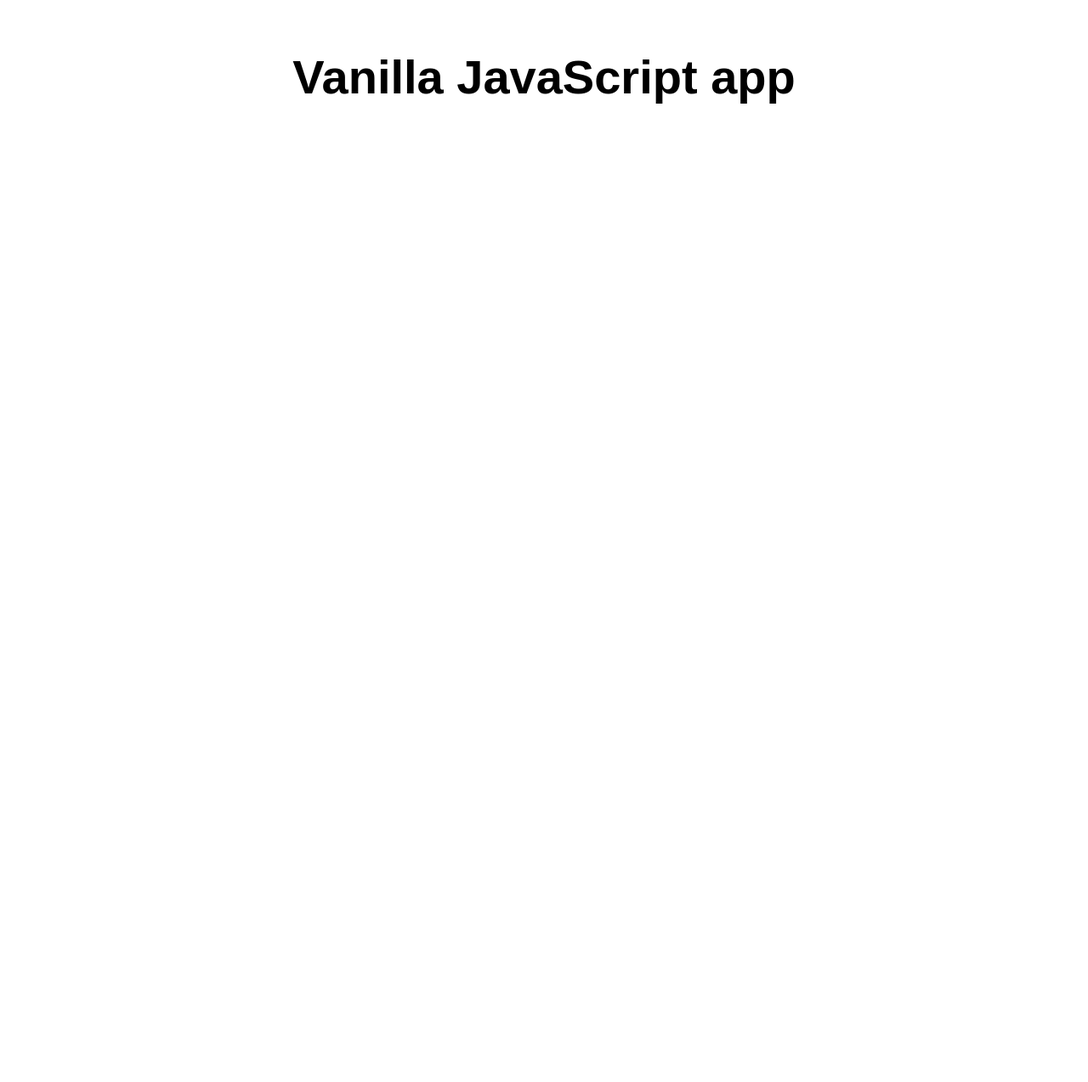
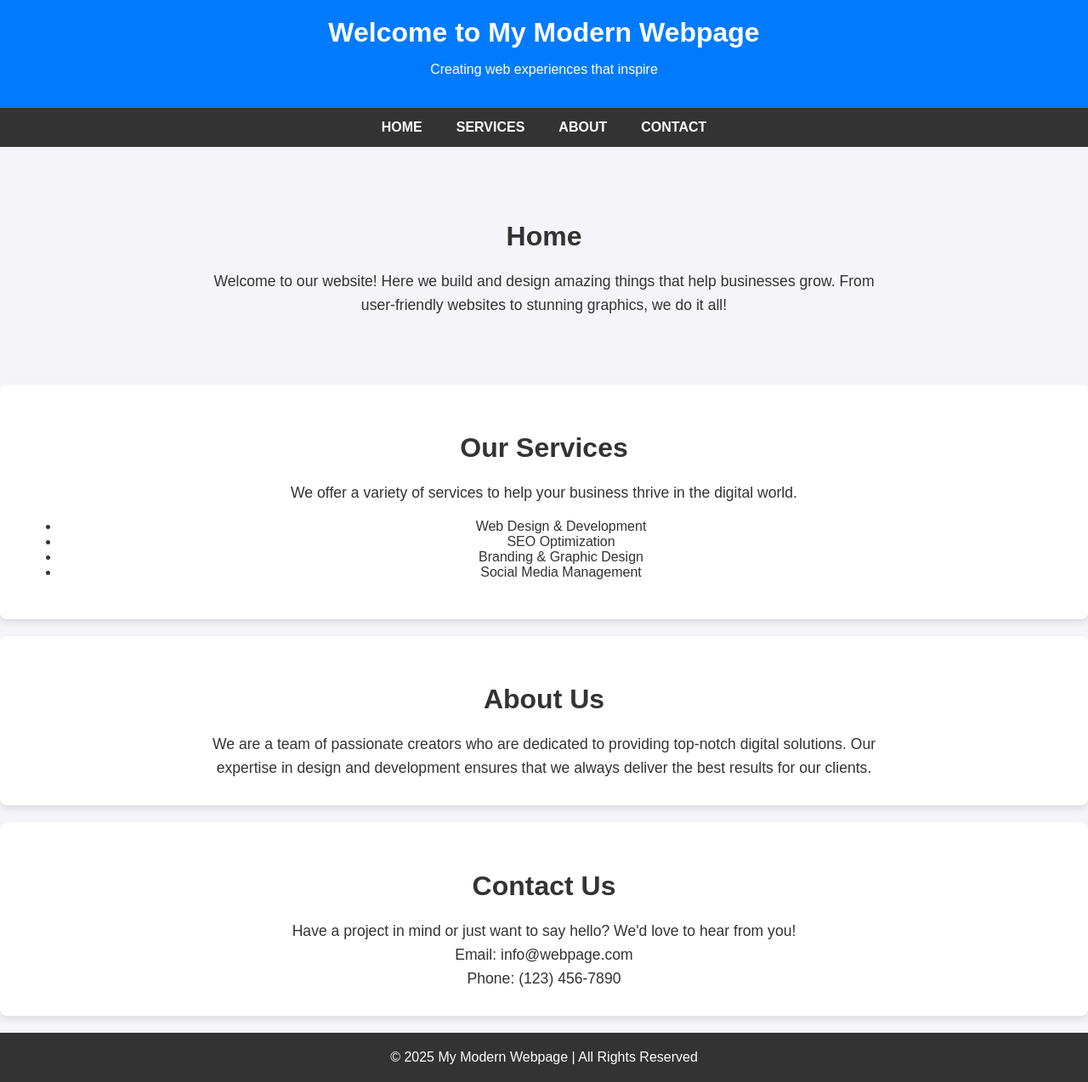
Before and after one commit to ShreeV4124/my-first-static-web-app, a website: page src/index.html in a window 1280 px wide. Shown: the whole page at 85% size. Before the commit the page ends 800 px from the top, so only its background shows below. Drawn offline with Linux system fonts and the light colour scheme.

Commit message:
Update index.html

```diff
--- a/src/index.html
+++ b/src/index.html
@@ -2,17 +2,151 @@
 <html lang="en">
 
 <head>
-  <meta charset="UTF-8">
-  <meta name="viewport" content="width=device-width, initial-scale=1.0">
-  <link rel="stylesheet" href="styles.css">
-  <title>Vanilla JavaScript App</title>
+    <meta charset="UTF-8">
+    <meta name="viewport" content="width=device-width, initial-scale=1.0">
+    <title>Modern Webpage</title>
+    <style>
+        body {
+            font-family: Arial, sans-serif;
+            margin: 0;
+            padding: 0;
+            background-color: #f4f4f9;
+            color: #333;
+        }
 
+        header {
+            background-color: #007bff;
+            color: white;
+            padding: 20px 0;
+            text-align: center;
+        }
+
+        header h1 {
+            margin: 0;
+        }
+
+        nav {
+            background-color: #333;
+            display: flex;
+            justify-content: center;
+        }
+
+        nav a {
+            color: white;
+            padding: 14px 20px;
+            text-decoration: none;
+            text-transform: uppercase;
+            font-weight: bold;
+            transition: background-color 0.3s;
+        }
+
+        nav a:hover {
+            background-color: #575757;
+        }
+
+        section {
+            padding: 60px 20px;
+            text-align: center;
+        }
+
+        section h2 {
+            font-size: 2em;
+            margin-bottom: 20px;
+        }
+
+        section p {
+            font-size: 1.1em;
+            line-height: 1.6;
+            max-width: 800px;
+            margin: 0 auto;
+        }
+
+        .services, .about, .contact {
+            background-color: #fff;
+            box-shadow: 0 4px 8px rgba(0, 0, 0, 0.1);
+            margin: 20px 0;
+            padding: 30px;
+            border-radius: 8px;
+        }
+
+        footer {
+            background-color: #333;
+            color: white;
+            padding: 20px;
+            text-align: center;
+        }
+
+        footer p {
+            margin: 0;
+        }
+
+        /* Responsive Design */
+        @media (max-width: 768px) {
+            nav {
+                flex-direction: column;
+            }
+
+            .services, .about, .contact {
+                padding: 20px;
+            }
+
+            section h2 {
+                font-size: 1.5em;
+            }
+
+            section p {
+                font-size: 1em;
+            }
+        }
+    </style>
 </head>
 
 <body>
-  <main>
-    <h1>Vanilla JavaScript app</h1>
-  </main>
+
+    <header>
+        <h1>Welcome to My Modern Webpage</h1>
+        <p>Creating web experiences that inspire</p>
+    </header>
+
+    <nav>
+        <a href="#home">Home</a>
+        <a href="#services">Services</a>
+        <a href="#about">About</a>
+        <a href="#contact">Contact</a>
+    </nav>
+
+    <section id="home">
+        <h2>Home</h2>
+        <p>Welcome to our website! Here we build and design amazing things that help businesses grow. From user-friendly websites to stunning graphics, we do it all!</p>
+    </section>
+
+    <section id="services" class="services">
+        <h2>Our Services</h2>
+        <p>We offer a variety of services to help your business thrive in the digital world.</p>
+        <ul>
+            <li>Web Design & Development</li>
+            <li>SEO Optimization</li>
+            <li>Branding & Graphic Design</li>
+            <li>Social Media Management</li>
+        </ul>
+    </section>
+
+    <section id="about" class="about">
+        <h2>About Us</h2>
+        <p>We are a team of passionate creators who are dedicated to providing top-notch digital solutions. Our expertise in design and development ensures that we always deliver the best results for our clients.</p>
+    </section>
+
+    <section id="contact" class="contact">
+        <h2>Contact Us</h2>
+        <p>Have a project in mind or just want to say hello? We'd love to hear from you!</p>
+        <p>Email: info@webpage.com</p>
+        <p>Phone: (123) 456-7890</p>
+    </section>
+
+    <footer>
+        <p>&copy; 2025 My Modern Webpage | All Rights Reserved</p>
+    </footer>
+
 </body>
 
 </html>
```
